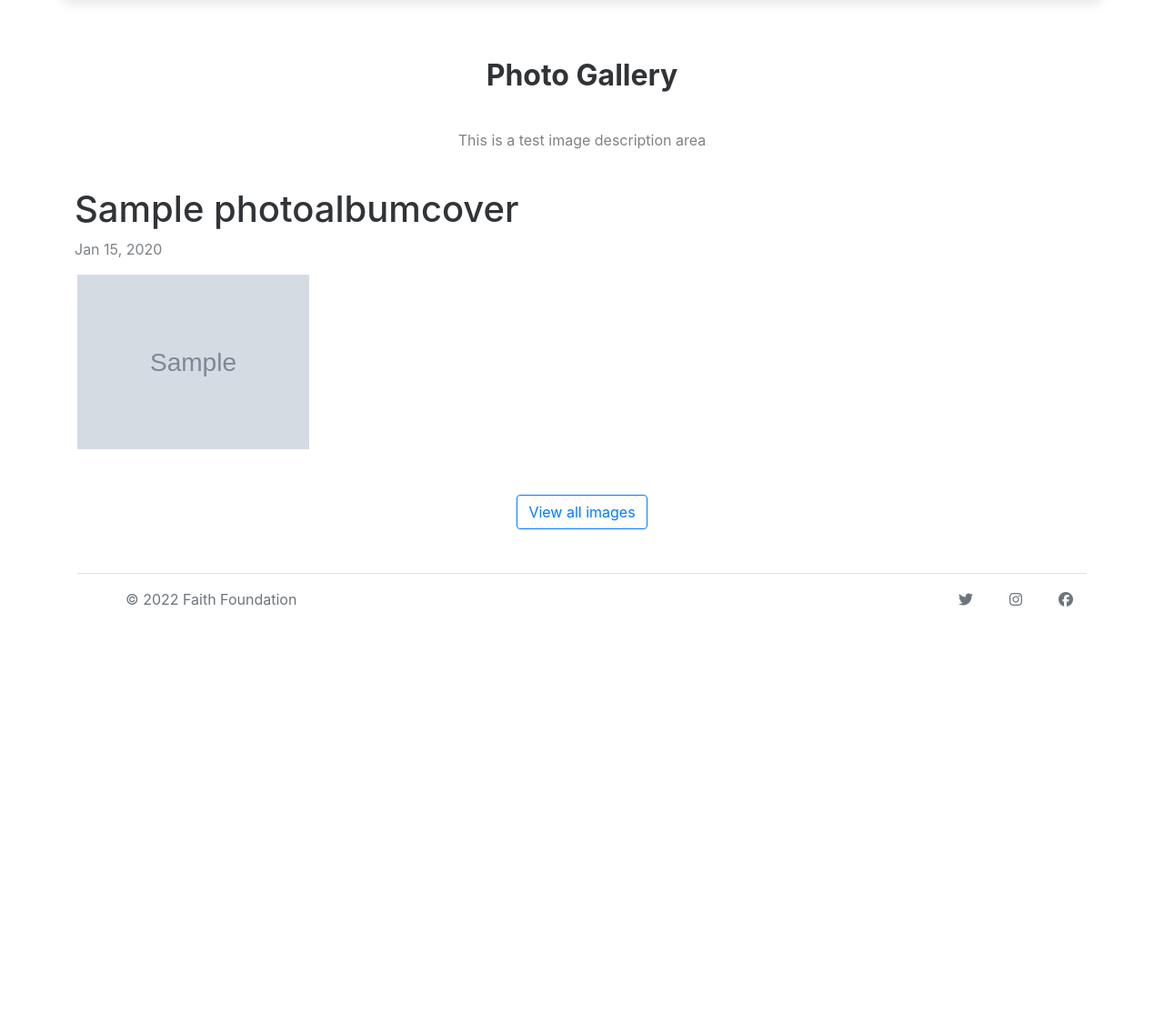
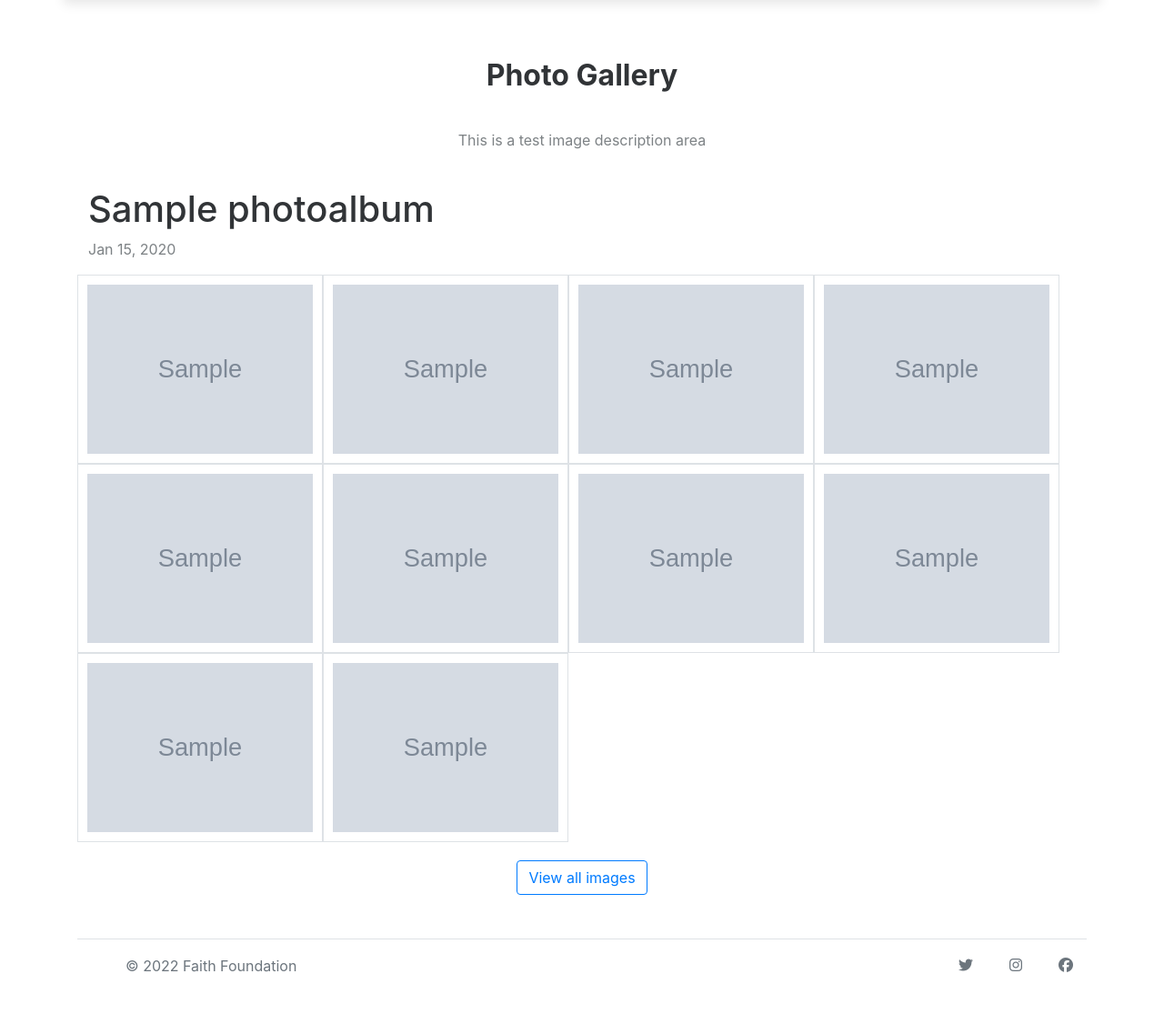
Before and after one commit to faith-foundation/faithfoundation, a Django app: page /photo-album/ in a window 1280 px wide. Shown: the part 87-1202 px from the top of the page at 91% size. Before the commit the page ends 754 px from the top, so only its background shows below. Run offline with Django 3.2, Linux system fonts and the light colour scheme; tables that the repository leaves empty hold one stand-in row (values such as "Sample post"); grey boxes marked "Sample" are stand-in pictures; some libraries are stand-ins or nearby versions.

Commit message:
multiple photo uploads feature added (upto 10 optimized images per event), links upaded.

```diff
--- a/pagehandling/admin.py
+++ b/pagehandling/admin.py
@@ -1,4 +1,4 @@
 from django.contrib import admin
-from .models import Event, Contact, LandingEvent, Banner, PhotoAlbumCover, EventForm
+from .models import Event, Contact, LandingEvent, Banner, PhotoAlbum, EventForm
 # Register your models here.
-admin.site.register([Event, Contact, LandingEvent, Banner, PhotoAlbumCover, EventForm])
+admin.site.register([Event, Contact, LandingEvent, Banner, PhotoAlbum, EventForm])
--- a/pagehandling/models.py
+++ b/pagehandling/models.py
@@ -60,10 +60,19 @@ class Contact(models.Model):
     mobile_number = models.CharField('Mobile Number', max_length=10, primary_key=True)
     message = models.TextField('Message', max_length=500)
 
-class PhotoAlbumCover(models.Model):
+class PhotoAlbum(models.Model):
     album_name = models.CharField(max_length=150)
     album_date = models.DateTimeField()
-    album_cover = models.ImageField(upload_to='uploads/')
+    photo_1 = models.ImageField(upload_to='uploads/')
+    photo_2 = models.ImageField(upload_to='uploads/')
+    photo_3 = models.ImageField(upload_to='uploads/')
+    photo_4 = models.ImageField(upload_to='uploads/')
+    photo_5 = models.ImageField(upload_to='uploads/')
+    photo_6 = models.ImageField(upload_to='uploads/')
+    photo_7 = models.ImageField(upload_to='uploads/')
+    photo_8 = models.ImageField(upload_to='uploads/')
+    photo_9 = models.ImageField(upload_to='uploads/')
+    photo_10 = models.ImageField(upload_to='uploads/')
 
     def __str__(self):
         return self.album_name
@@ -71,7 +80,6 @@ class PhotoAlbumCover(models.Model):
 class EventForm(models.Model):
     first_name = models.CharField(max_length=150)
     last_name = models.CharField(max_length=150)
-    mobile_number = models.CharField(max_length=10, primary_key=True)
     event = models.CharField(max_length=100, choices=event_choices, default=None)
     count_of_family = models.CharField(max_length=10, choices=family_count, default=None)
 
--- a/pagehandling/templates/about.html
+++ b/pagehandling/templates/about.html
@@ -25,7 +25,7 @@ Brothers who join Br Noel in the ministry are called Faith Prayer Partners. At p
 Faith Foundation is a part of FAITH, it is a registered charitable Trust established to help widows and orphans. Faith Foundation is helping widows and orphans since 1998. Faith Foundation organizes free Medical Check-up camps during Lent period for underprivileged people.
 
 FAITH MINISTRY PRAYER REQUESTS:
-Urgent prayer requests are received via SMS mobile no. +91 9822436550 and circulated to all FAITH Prayer Partners who pray regularly for these requests.</p>
+Urgent prayer requests are received via SMS mobile no. +91 8888888888 and circulated to all FAITH Prayer Partners who pray regularly for these requests.</p>
         </div>
 
             <div class="col-md-6 container" style="border: 1px solid black; padding: 15px; ">
--- a/pagehandling/templates/photo_album_view.html
+++ b/pagehandling/templates/photo_album_view.html
@@ -53,7 +53,6 @@
     <meta name="viewport" content="width=device-width, initial-scale=1.0">
     <title>Untitled</title>
     <link rel="stylesheet" href="https://cdnjs.cloudflare.com/ajax/libs/twitter-bootstrap/4.1.3/css/bootstrap.min.css">
-    <link rel="stylesheet" href="assets/css/style.css">
     <link rel="stylesheet" href="https://cdnjs.cloudflare.com/ajax/libs/lightbox2/2.8.2/css/lightbox.min.css">
 </head>
 
@@ -64,10 +63,20 @@
                 <p class="text-center">This is a test image description area</p>
             </div>
           {% for album in album_list %}
-            <div class="row photos">
+            <div class="row photos container">
               <h1>{{ album.album_name }}</h1>
               <p>{{ album.album_date | date:"M d, Y" }}</p>
-                <div class="col-sm-6 col-md-4 col-lg-3 item"><a href="{{ album.album_cover.url }}" data-lightbox="photos"><img class="img-fluid" src="{{ album.album_cover.url }}"></a></div>
+                <div class="col-sm-6 col-md-4 col-lg-3 item border" style="padding: 10px;"><a href="{{ album.photo_1.url }}" data-lightbox="photos"><img class="img-fluid" src="{{ album.photo_1.url }}"></a></div>
+                <div class="col-sm-6 col-md-4 col-lg-3 item border" style="padding: 10px;"><a href="{{ album.photo_2.url }}" data-lightbox="photos"><img class="img-fluid" src="{{ album.photo_2.url }}"></a></div>
+                <div class="col-sm-6 col-md-4 col-lg-3 item border" style="padding: 10px;"><a href="{{ album.photo_3.url }}" data-lightbox="photos"><img class="img-fluid" src="{{ album.photo_3.url }}"></a></div>
+                <div class="col-sm-6 col-md-4 col-lg-3 item border" style="padding: 10px;"><a href="{{ album.photo_4.url }}" data-lightbox="photos"><img class="img-fluid" src="{{ album.photo_4.url }}"></a></div>
+                <div class="col-sm-6 col-md-4 col-lg-3 item border" style="padding: 10px;"><a href="{{ album.photo_5.url }}" data-lightbox="photos"><img class="img-fluid" src="{{ album.photo_5.url }}"></a></div>
+                <div class="col-sm-6 col-md-4 col-lg-3 item border" style="padding: 10px;"><a href="{{ album.photo_6.url }}" data-lightbox="photos"><img class="img-fluid" src="{{ album.photo_6.url }}"></a></div>
+                <div class="col-sm-6 col-md-4 col-lg-3 item border" style="padding: 10px;"><a href="{{ album.photo_7.url }}" data-lightbox="photos"><img class="img-fluid" src="{{ album.photo_7.url }}"></a></div>
+                <div class="col-sm-6 col-md-4 col-lg-3 item border" style="padding: 10px;"><a href="{{ album.photo_8.url }}" data-lightbox="photos"><img class="img-fluid" src="{{ album.photo_8.url }}"></a></div>
+                <div class="col-sm-6 col-md-4 col-lg-3 item border" style="padding: 10px;"><a href="{{ album.photo_9.url }}" data-lightbox="photos"><img class="img-fluid" src="{{ album.photo_9.url }}"></a></div>
+                <div class="col-sm-6 col-md-4 col-lg-3 item border" style="padding: 10px;"><a href="{{ album.photo_10.url }}" data-lightbox="photos"><img class="img-fluid" src="{{ album.photo_10.url }}"></a></div>
+
             </div>
         </div>
     </div>
--- a/pagehandling/views.py
+++ b/pagehandling/views.py
@@ -1,8 +1,9 @@
 from django.shortcuts import render
 from django.contrib import messages
-from .models import Event, LandingEvent, Banner, PhotoAlbumCover
+from .models import Event, LandingEvent, Banner, PhotoAlbum
 from .forms import contact_form, event_registration_form
 from django.contrib.auth.decorators import login_required
+
 
 # Create your views here.
 
@@ -10,22 +11,26 @@ from django.contrib.auth.decorators import login_required
 def home(request):
     banner_list = Banner.objects.all()
     landing_event = LandingEvent.objects.all()
-    return render(request, 'index.html', {'landing_event':landing_event, 'banner_list':banner_list})
+    return render(request, 'index.html', {'landing_event': landing_event, 'banner_list': banner_list})
 
 
 def photos(request):
     return render(request, 'photos.html')
 
+
 def about(request):
     return render(request, 'about.html')
 
+
 def event_view(request):
     event_list = Event.objects.all()
-    return render(request, 'event-view.html', {'event_list':event_list})
+    return render(request, 'event-view.html', {'event_list': event_list})
+
 
 def photo_album_view(request):
-    album_list = PhotoAlbumCover.objects.all()
+    album_list = PhotoAlbum.objects.all()
     return render(request, 'photo_album_view.html', {'album_list': album_list})
+
 
 def contact(request):
     context = {}
@@ -37,7 +42,8 @@ def contact(request):
     context['form'] = form
     return render(request, 'contact.html', context)
 
-@login_required(login_url='login') #redirect when user is not logged in
+
+@login_required(login_url='login')  # redirect when user is not logged in
 def event_form(request):
     context = {}
     form = event_registration_form(request.POST or None, request.FILES or None)
```
Also changed, not shown: main/settings.py (+4 -4 lines), pagehandling/templates/event_registration.html (+1 -6 lines), pagehandling/templates/index.html (+2 -21 lines).
